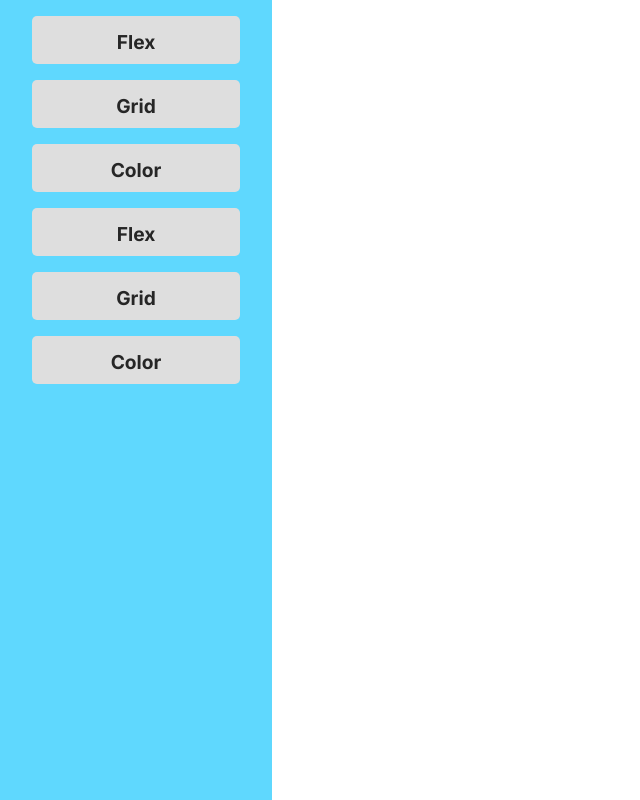
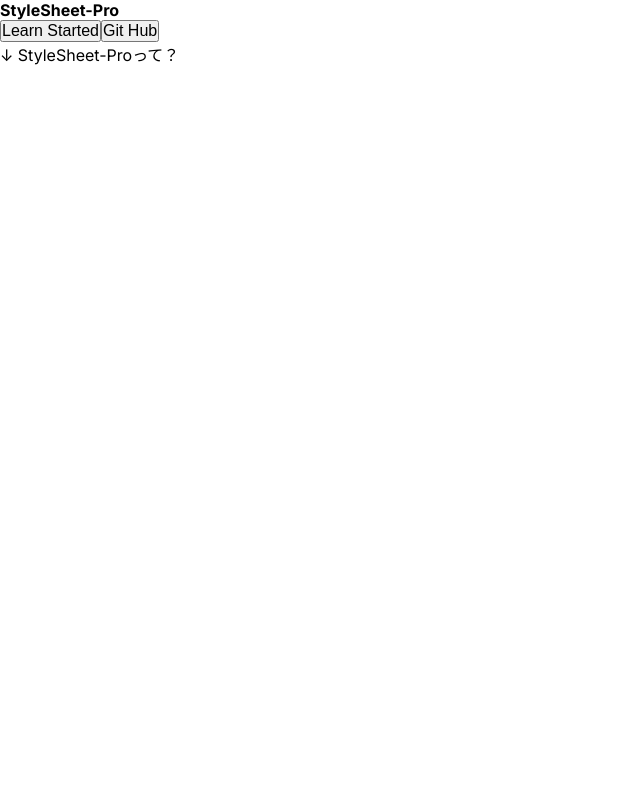
Before and after one commit to RikutoOgaki/style-sheet, a Next.js app: page / in a window 1280 px wide. Shown: the whole page, without its empty margins (0-640 px from the left). Built offline with nearby package versions, Linux system fonts and the light colour scheme.

Commit message:
headerComponentを追加。topPage制作中。

```diff
--- a/src/app/cssfolder/page.tsx
+++ b/src/app/cssfolder/page.tsx
@@ -1,9 +1,13 @@
 'use client'
+
+import { Navigation } from '@/components/template/Navigation'
+
 
 export default function CssPage() {
     return (
         <>
             <div>
+                <Navigation />
 
             </div>
         </>
--- a/src/app/layout.tsx
+++ b/src/app/layout.tsx
@@ -5,7 +5,7 @@
 const inter = Inter({ subsets: ['latin'] })
 
 export const metadata: Metadata = {
-  title: 'Create Next App',
+  title: 'StyleSheet-Pro',
   description: 'Generated by create next app',
 }
 
--- a/src/app/page.tsx
+++ b/src/app/page.tsx
@@ -1,11 +1,25 @@
 'use client'
 
 import Image from 'next/image'
-import styles from './page.module.scss'
-import { Navigation } from '@/components/template/Navigation'
+import style from './page.module.scss'
+import { Button } from '@/components/template/Button'
 
 export default function Home() {
   return (
-    <Navigation />
+    <>
+      <div className={style.wrap}>
+        <div className={style.firstView}>
+          <h1>StyleSheet<span className={style.accent}>-Pro</span></h1>
+          <div>
+            <Button label='Learn Started' />
+            <Button label='Git Hub' />
+          </div>
+          <div>
+            ↓
+            StyleSheet-Proって？
+          </div>
+        </div>
+      </div>
+    </>
   )
 }
--- a/src/components/template/Button.tsx
+++ b/src/components/template/Button.tsx
@@ -4,9 +4,9 @@
 
 type Props = {
     label: string,
-    className: string | undefined,
-    onClick: () => void,
-    link: string
+    className?: string | undefined,
+    onClick?: () => void,
+    link?: string
 }
 
 export function Button(props: Props) {
```
Also changed, not shown: src/components/template/Header.tsx (added, +13 -0 lines), src/styles/components/template/header.module.scss (added).
